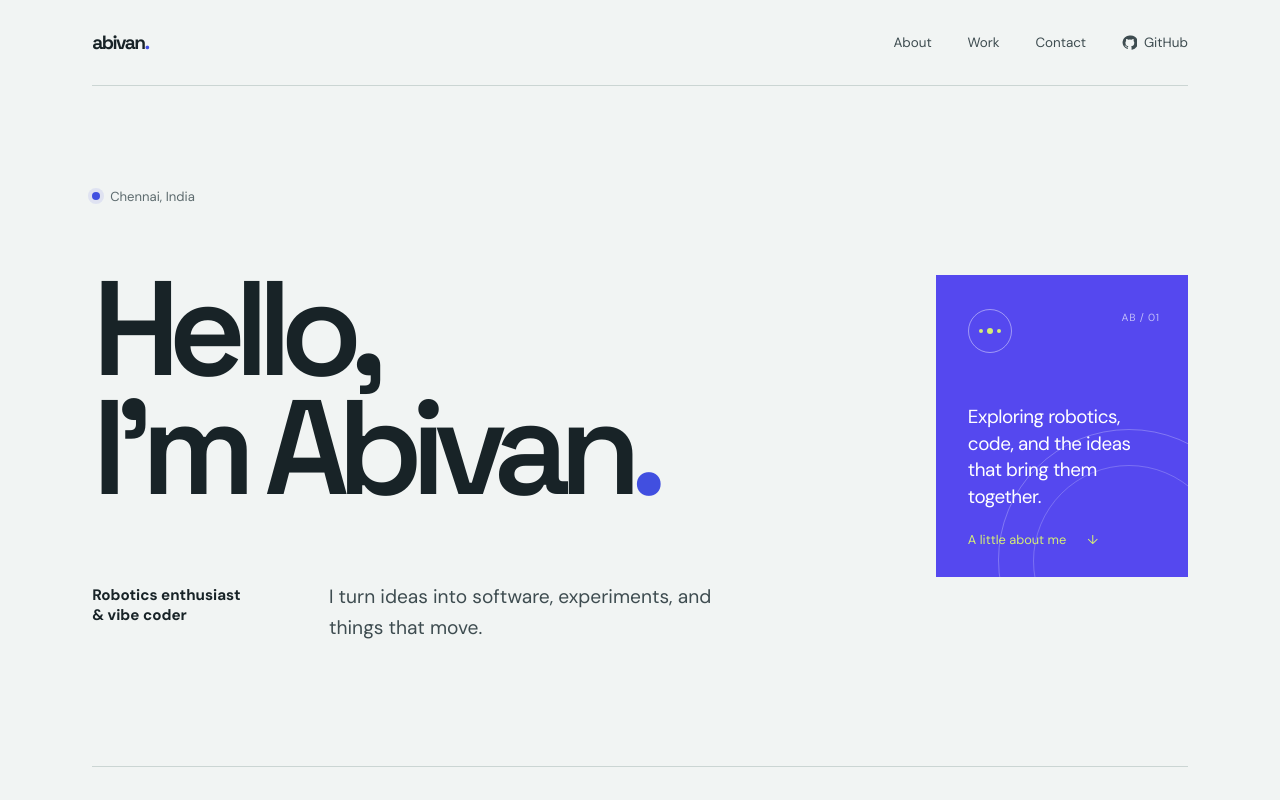
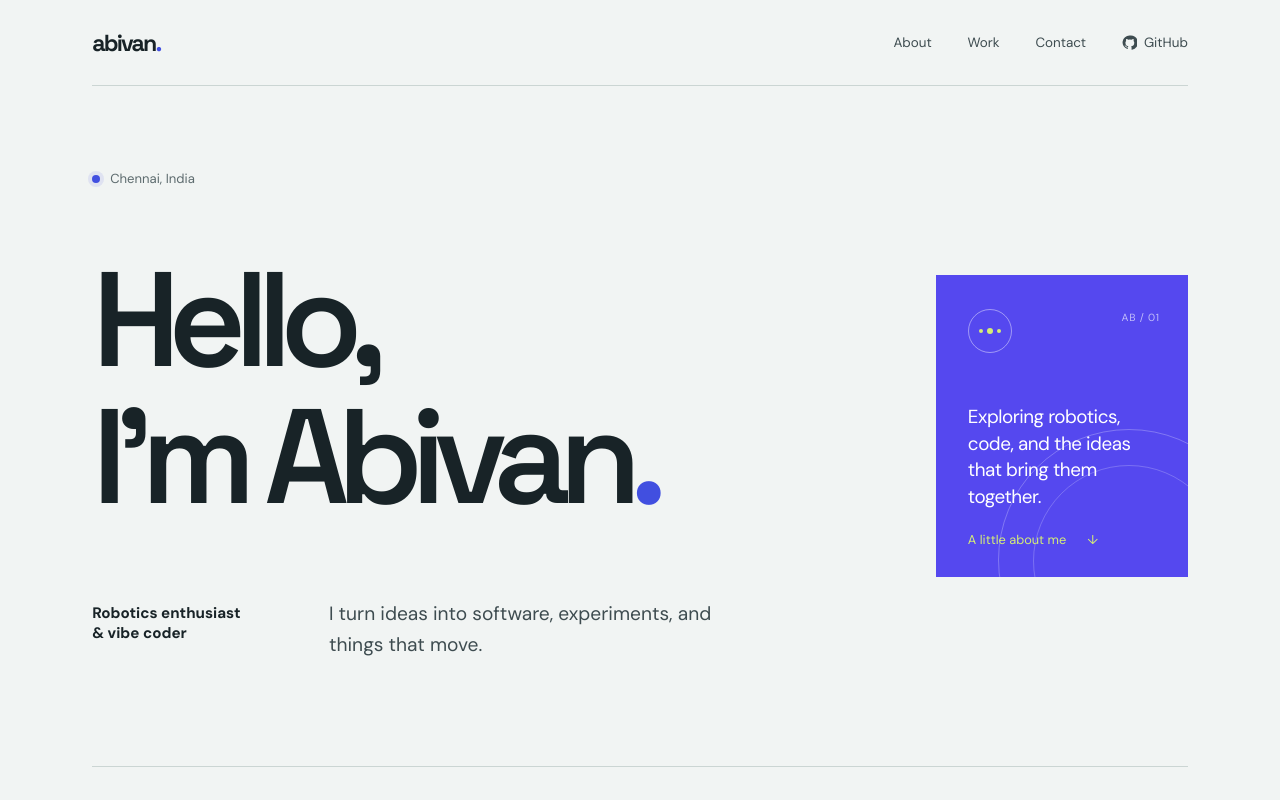
Before and after one commit to abivan100-stack/abivan-portfolio, a React (Vite) app: page / in a window 1280 px wide. Shown: the top 800 px of the page. Built offline with nearby package versions, Linux system fonts and the light colour scheme.

Commit message:
Improve portfolio wordmark and hero spacing

```diff
--- a/src/App.css
+++ b/src/App.css
@@ -20,7 +20,7 @@
 .site-shell main,
 .site-footer { width: min(100%, 1320px); margin-inline: auto; }
 .site-header { height: 86px; display: flex; justify-content: space-between; align-items: center; border-bottom: 1px solid var(--line); }
-.wordmark { color: var(--ink); font-family: var(--display); font-size: 1.2rem; font-weight: 700; letter-spacing: -.08em; text-decoration: none; }
+.wordmark { color: var(--ink); font-family: var(--display); font-size: 1.45rem; font-weight: 700; letter-spacing: -.08em; text-decoration: none; }
 .wordmark span { color: var(--blue); }
 .site-header nav { display: flex; align-items: center; gap: clamp(18px, 2.8vw, 38px); }
 .site-header nav a,
@@ -34,7 +34,7 @@
 .hero-main { padding-bottom: 21px; }
 .hero-location { margin: 0 0 clamp(33px, 5vw, 66px); display: flex; align-items: center; gap: 10px; color: var(--quiet); font-size: .82rem; }
 .location-mark { width: 8px; height: 8px; border-radius: 50%; background: var(--blue); box-shadow: 0 0 0 4px #414fe01b; }
-.hero h1 { margin: 0; font-family: var(--display); font-size: clamp(5rem, 10.5vw, 9rem); line-height: .89; letter-spacing: -.09em; font-weight: 600; }
+.hero h1 { margin: 0; font-family: var(--display); font-size: clamp(5rem, 10.5vw, 9rem); line-height: 1.02; letter-spacing: -.09em; font-weight: 600; }
 .hero h1 br { display: block; }
 .hero-period { color: var(--blue); }
 .hero-bottom { display: flex; align-items: flex-start; gap: clamp(27px, 6vw, 88px); margin-top: clamp(42px, 6vw, 74px); }
@@ -149,7 +149,7 @@
 @media (max-width: 370px) {
   .site-shell { padding-inline: 16px; }
   .site-header { gap: 8px; }
-  .wordmark { font-size: 1rem; }
+  .wordmark { font-size: 1.2rem; }
   .site-header nav { gap: clamp(6px, 2.2vw, 8px); }
   .site-header nav a { font-size: .64rem; }
   .hero h1 { font-size: 13vw; }
```
